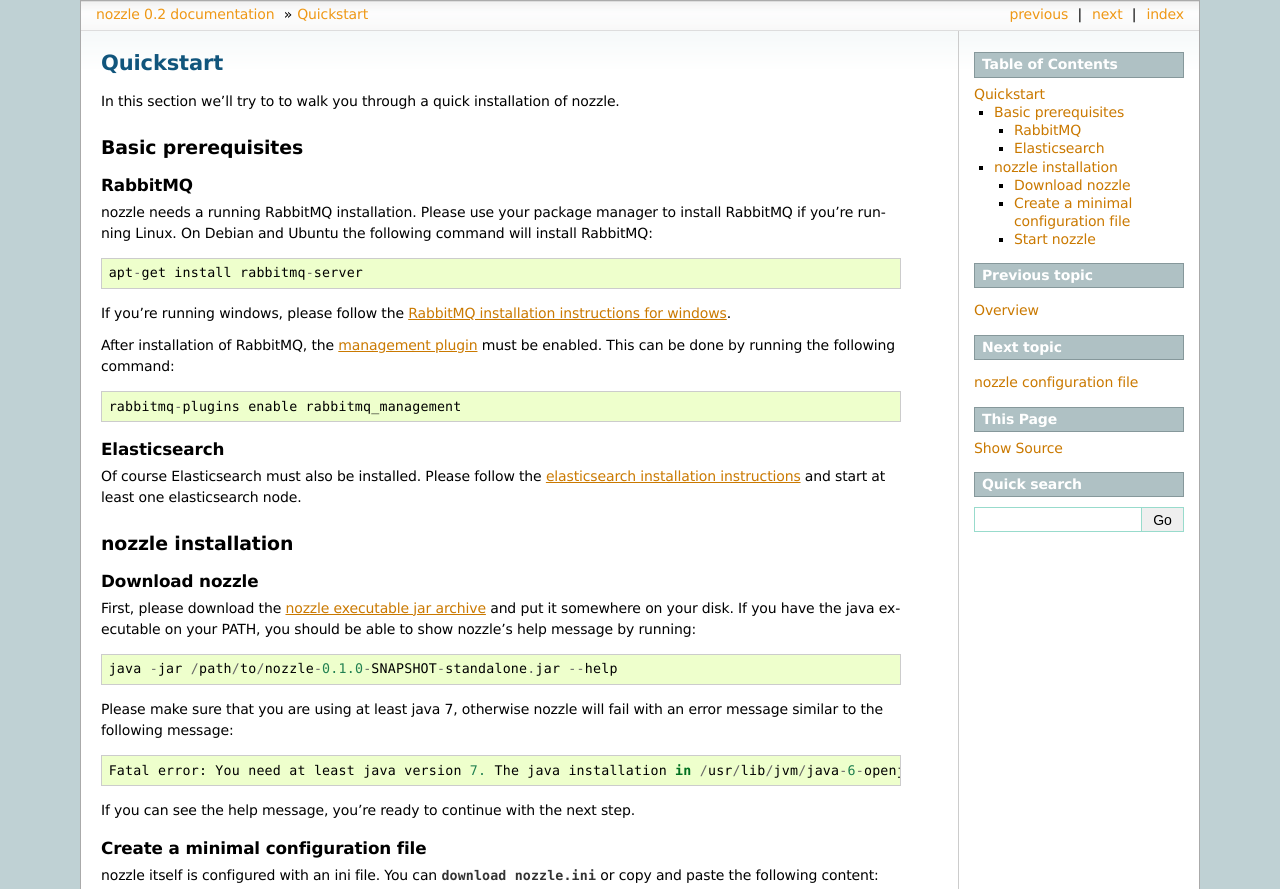
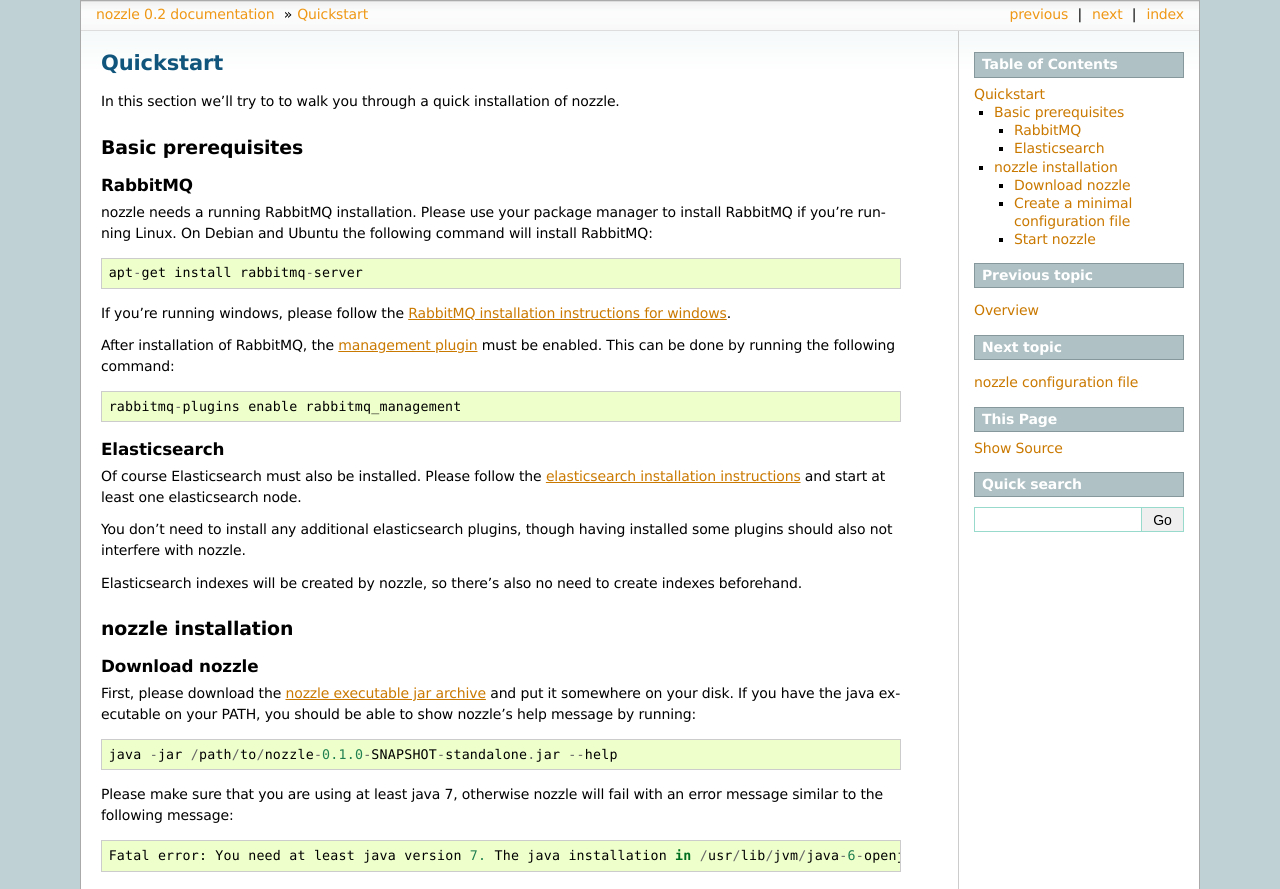
Before and after one commit to brainbot-com/es-nozzle, a Sphinx documentation site: the page built from doc/quickstart.rst, in a window 1280 px wide, cut to the strip 0-889 px from the top of the page. Built offline with Sphinx 7.4.7, drawn with Linux system fonts in a browser that asks for light colours.

Commit message:
doc: no plugins needed, automatic index creation
as noted by konrad

```diff
--- a/doc/quickstart.rst
+++ b/doc/quickstart.rst
@@ -30,6 +30,13 @@
 Of course Elasticsearch must also be installed. Please follow the
 `elasticsearch installation instructions`_ and start at least one
 elasticsearch node.
+
+You don't need to install any additional elasticsearch plugins, though
+having installed some plugins should also not interfere with nozzle.
+
+Elasticsearch indexes will be created by nozzle, so there's also no
+need to create indexes beforehand.
+
 
 .. _RabbitMQ installation instructions for windows: http://www.rabbitmq.com/install-windows.html
 .. _elasticsearch installation instructions: http://www.elasticsearch.org/guide/reference/setup/installation/
```
